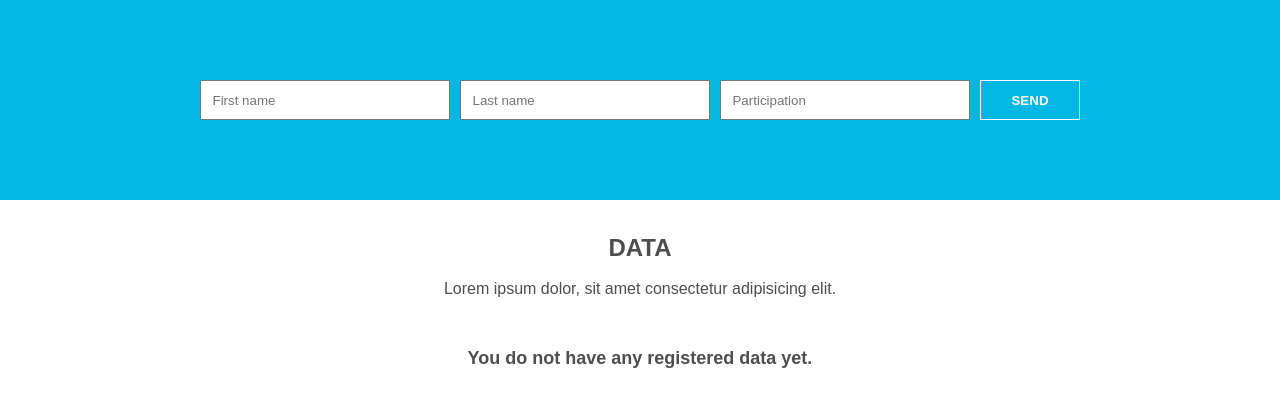
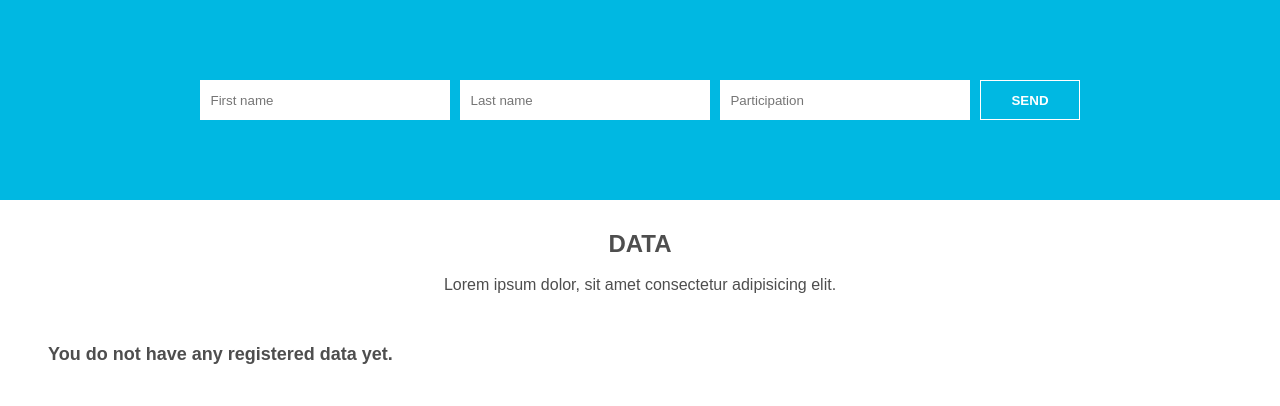
Before and after one commit to gilbertosxavier/teste-cotabox, a Vue app in the folder frontend/: page / in a window 1280 px wide. Shown: the top 406 px of the page. Built offline with nearby package versions, Linux system fonts and the light colour scheme; no server answers.

Commit message:
style: ajustes de alinhamentos e tamanho do gráfico.

```diff
--- a/frontend/src/components/ParticipantForm.vue
+++ b/frontend/src/components/ParticipantForm.vue
@@ -63,6 +63,7 @@ input{
   max-width: 250px;
   padding-inline: 10px;
   outline: none;
+  border: 0;
 }
 
 button{
--- a/frontend/src/components/ParticipationChart.vue
+++ b/frontend/src/components/ParticipationChart.vue
@@ -112,8 +112,8 @@ export default {
 }
 
 .chart-container {
-  width: 200px;
-  height: 200px;
+  width: 300px;
+  height: 300px;
 }
 
 .legend ul {
@@ -150,10 +150,5 @@ export default {
     flex-direction: column-reverse;
   }
 
-  .chart-container{
-    width: 200px;
-    height: 200px;
-  }
-
 }
 </style>
--- a/frontend/src/views/HomeView.vue
+++ b/frontend/src/views/HomeView.vue
@@ -94,8 +94,7 @@ main{
   align-items: center;
   justify-content: center;
   gap: 16px;
-  padding: 18px;
-  margin-block: 16px;
+  padding: 30px;
   color: #4e4e4e;
 }
 
@@ -110,14 +109,13 @@ main{
 
 .chart {
   width: 100%;
-  max-width: 1080px;
+  max-width: 1280px;
   display: flex;
-  flex-direction: row;
   align-items: center;
-  justify-content: space-around;
+  justify-content: space-between;
   margin: 16px;
   padding: 18px;
-  gap: 18px;
+  gap: 50px;
 }
 
 .spinner-container {
```
